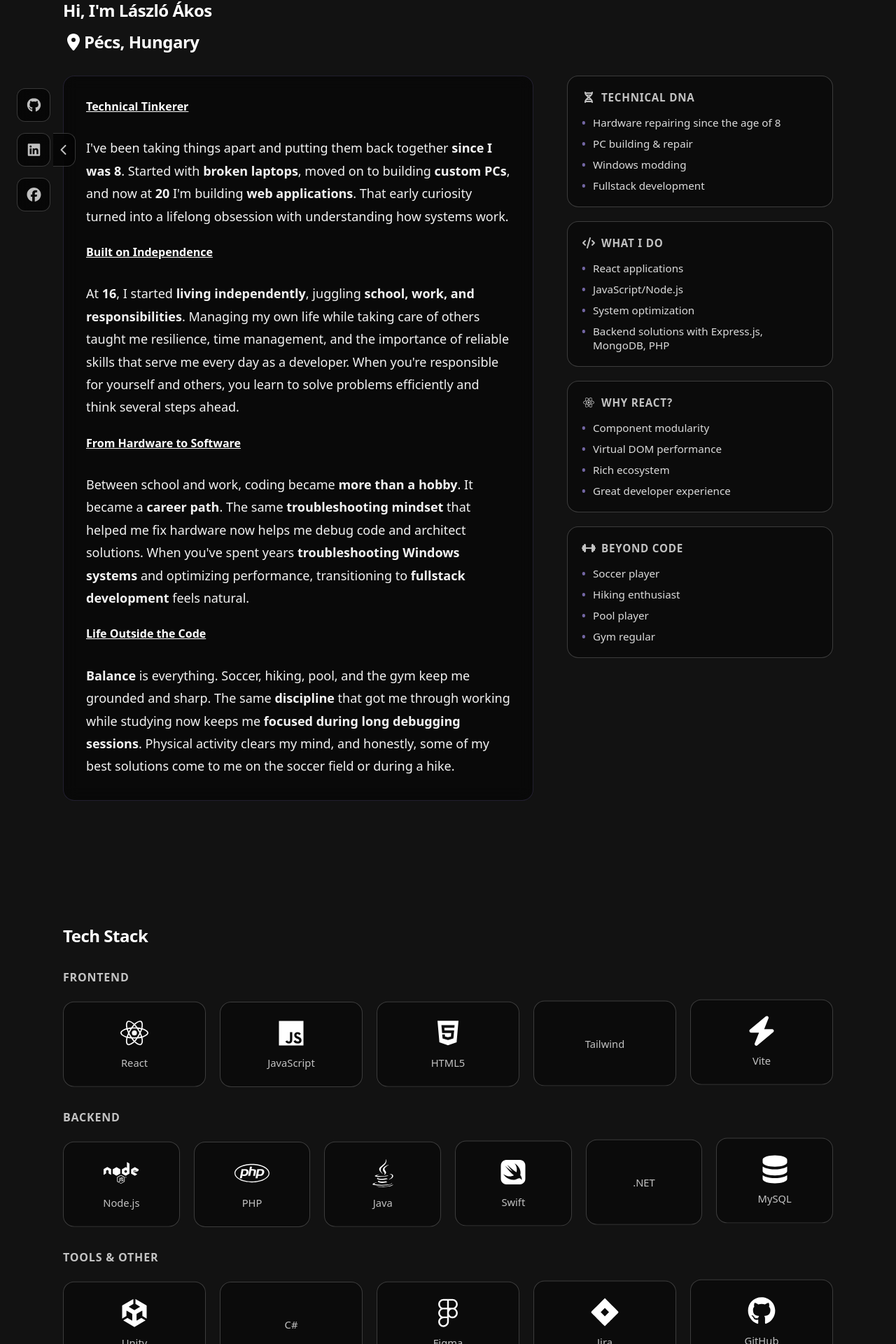
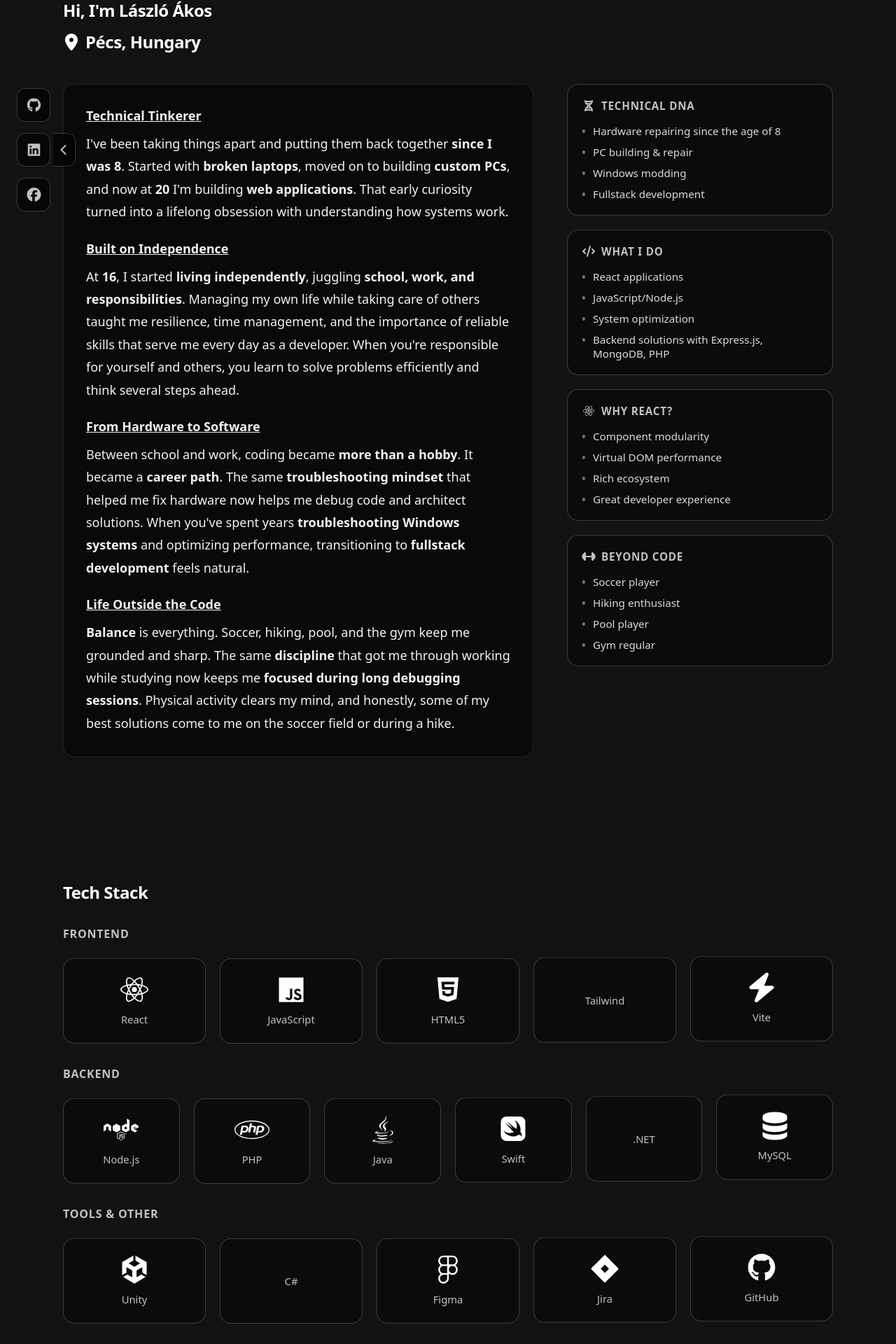
Before and after one commit to notfoolish/portfolio, a React (Vite) app: page / in a window 1280 px wide. Shown: the part 186-2106 px from the top of the page at 70% size. Built offline with nearby package versions, Linux system fonts and the light colour scheme.

Commit message:
Refactor About and Contact components; enhance styling and structure; add constants for navigation height

```diff
--- a/src/components/About.css
+++ b/src/components/About.css
@@ -12,6 +12,19 @@
   border-radius: 16px;
   border: 1px solid rgba(141, 125, 202, 0.2);
   backdrop-filter: blur(10px);
+}
+
+.about-main h3 {
+  font-size: 1.125rem;
+  font-weight: 700;
+  text-decoration: underline;
+  margin-top: 24px;
+  margin-bottom: 12px;
+  color: rgba(255, 255, 255, 0.95);
+}
+
+.about-main h3:first-child {
+  margin-top: 0;
 }
 
 .about-main p {
@@ -85,13 +98,13 @@
   font-weight: bold;
 }
 
-#home h2 {
+#about h2 {
   display: inline-flex;
   align-items: center;
   gap: 8px;
 }
 
-#home h2 svg {
+#about h2 svg {
   width: 1em;
   height: 1em;
 }
@@ -103,11 +116,9 @@
   }
 
   .about-sidebar {
-    grid-template-columns: repeat(auto-fit, minmax(280px, 1fr));
     flex-direction: row;
     flex-wrap: wrap;
   }
-
   .about-card {
     flex: 1 1 280px;
   }
--- a/src/components/About.jsx
+++ b/src/components/About.jsx
@@ -2,9 +2,7 @@ import { FontAwesomeIcon } from '@fortawesome/react-fontawesome'
 import { faLocationDot, faDna, faCode, faDumbbell } from '@fortawesome/free-solid-svg-icons'
 import { faReact } from '@fortawesome/free-brands-svg-icons'
 import './About.css'
-
-
-const NAV_HEIGHT = 72
+import { NAV_HEIGHT } from '../constants'
 
 export default function About() {
   return (
@@ -17,24 +15,20 @@ export default function About() {
         </h2>
         <div className="about-content">
           <div className="about-main">
-            <b><u>Technical Tinkerer</u></b>
+            <h3>Technical Tinkerer</h3>
             <p>
-              <br />
               I've been taking things apart and putting them back together <b>since I was 8</b>. Started with <b>broken laptops</b>, moved on to building <b>custom PCs</b>, and now at <b>20</b> I'm building <b>web applications</b>. That early curiosity turned into a lifelong obsession with understanding how systems work.
             </p>
-            <b><u>Built on Independence</u></b>
+            <h3>Built on Independence</h3>
             <p>
-              <br />
               At <b>16</b>, I started <b>living independently</b>, juggling <b>school, work, and responsibilities</b>. Managing my own life while taking care of others taught me resilience, time management, and the importance of reliable skills that serve me every day as a developer. When you're responsible for yourself and others, you learn to solve problems efficiently and think several steps ahead.
             </p>
-            <b><u>From Hardware to Software</u></b>
+            <h3>From Hardware to Software</h3>
             <p>
-              <br />
               Between school and work, coding became <b>more than a hobby</b>. It became a <b>career path</b>. The same <b>troubleshooting mindset</b> that helped me fix hardware now helps me debug code and architect solutions. When you've spent years <b>troubleshooting Windows systems</b> and optimizing performance, transitioning to <b>fullstack development</b> feels natural.
             </p>
-            <b><u>Life Outside the Code</u></b>
+            <h3>Life Outside the Code</h3>
             <p>
-              <br />
               <b>Balance</b> is everything. Soccer, hiking, pool, and the gym keep me grounded and sharp. The same <b>discipline</b> that got me through working while studying now keeps me <b>focused during long debugging sessions</b>. Physical activity clears my mind, and honestly, some of my best solutions come to me on the soccer field or during a hike.
             </p>
           </div>
--- a/src/components/Contact.css
+++ b/src/components/Contact.css
@@ -68,7 +68,7 @@
 .field input,
 .field textarea {
   width: 100%;
-  padding: 12px 12px;
+  padding: 12px;
   border-radius: 12px;
   border: 1px solid var(--border);
   background: rgba(0, 0, 0, 0.4);
--- a/src/components/Contact.jsx
+++ b/src/components/Contact.jsx
@@ -5,8 +5,7 @@ import {
   faPaperPlane,
 } from '@fortawesome/free-solid-svg-icons'
 import './Contact.css'
-
-const NAV_HEIGHT = 72
+import { NAV_HEIGHT } from '../constants'
 
 export default function Contact() {
   return (
--- a/src/components/Projects.css
+++ b/src/components/Projects.css
@@ -1,17 +1,3 @@
-.projects-intro {
-  background: rgba(0, 0, 0, 0.5);
-  padding: 20px 32px;
-  border-radius: 12px;
-  border: 1px solid rgba(141, 125, 202, 0.2);
-  margin-top: 20px;
-  backdrop-filter: blur(10px);
-}
-
-.projects-intro p {
-  margin: 0;
-  font-size: 1.05rem;
-}
-
 .project-grid {
   margin-top: 32px;
   display: grid;
@@ -122,6 +108,12 @@
   transform: scale(1.05);
 }
 
+@media (max-width: 968px) {
+  .project-grid {
+    grid-template-columns: repeat(2, 1fr);
+  }
+}
+
 @media (max-width: 720px) {
   .project-grid {
     grid-template-columns: 1fr;
--- a/src/components/SocialSidebar.jsx
+++ b/src/components/SocialSidebar.jsx
@@ -15,12 +15,12 @@ export default function SocialSidebar() {
     <aside className={`social-sidebar ${isExpanded ? 'expanded' : 'collapsed'}`}>
       <button
         className="toggle-button"
+        type="button"
         onClick={() => setIsExpanded(!isExpanded)}
         aria-label={isExpanded ? 'Hide sidebar' : 'Show sidebar'}
       >
         <FontAwesomeIcon icon={isExpanded ? faChevronLeft : faChevronRight} />
-      </button>
-      <div className="social-links">
+      </button>      <div className="social-links">
         <a href="https://github.com/notfoolish" target="_blank" rel="noopener noreferrer" title="GitHub">
           <FontAwesomeIcon icon={faGithub} />
         </a>
--- a/src/components/TechStack.css
+++ b/src/components/TechStack.css
@@ -28,24 +28,16 @@
   border: 1px solid var(--border);
   border-radius: 16px;
   background: rgba(0, 0, 0, 0.35);
-  transition: all 0.3s ease;
+  transition: transform 0.3s ease, border-color 0.3s ease, box-shadow 0.3s ease;
   animation: float 3s ease-in-out infinite;
+  animation-delay: calc(var(--i, 0) * 0.2s);
 }
 
-.tech-item:nth-child(1) { animation-delay: 0s; }
-.tech-item:nth-child(2) { animation-delay: 0.2s; }
-.tech-item:nth-child(3) { animation-delay: 0.4s; }
-.tech-item:nth-child(4) { animation-delay: 0.6s; }
-.tech-item:nth-child(5) { animation-delay: 0.8s; }
-.tech-item:nth-child(6) { animation-delay: 1s; }
-.tech-item:nth-child(7) { animation-delay: 1.2s; }
-.tech-item:nth-child(8) { animation-delay: 1.4s; }
-.tech-item:nth-child(9) { animation-delay: 1.6s; }
-
 .tech-item:hover {
-  transform: scale(1.1);
+  transform: scale(1.1) translateY(-10px);
   border-color: #fff;
   box-shadow: 0 0 20px rgba(255, 255, 255, 0.3);
+  animation-play-state: paused;
 }
 
 .tech-item svg {
--- a/src/components/TechStack.jsx
+++ b/src/components/TechStack.jsx
@@ -17,8 +17,32 @@ import {
   faGithub,
 } from '@fortawesome/free-brands-svg-icons'
 import './TechStack.css'
+import { NAV_HEIGHT } from '../constants'
 
-const NAV_HEIGHT = 72
+const frontendTech = [
+  { icon: faReact, name: 'React' },
+  { icon: faJs, name: 'JavaScript' },
+  { icon: faHtml5, name: 'HTML5' },
+  { icon: null, name: 'Tailwind' },
+  { icon: faBolt, name: 'Vite' },
+]
+
+const backendTech = [
+  { icon: faNode, name: 'Node.js' },
+  { icon: faPhp, name: 'PHP' },
+  { icon: faJava, name: 'Java' },
+  { icon: faSwift, name: 'Swift' },
+  { icon: null, name: '.NET' },
+  { icon: faDatabase, name: 'MySQL' },
+]
+
+const toolsTech = [
+  { icon: faUnity, name: 'Unity' },
+  { icon: null, name: 'C#' },
+  { icon: faFigma, name: 'Figma' },
+  { icon: faJira, name: 'Jira' },
+  { icon: faGithub, name: 'GitHub' },
+]
 
 export default function TechStack() {
   return (
@@ -28,79 +52,36 @@ export default function TechStack() {
         <div className="tech-section">
           <h4>Frontend</h4>
           <div className="tech-grid">
-            <div className="tech-item">
-              <FontAwesomeIcon icon={faReact} />
-              <span>React</span>
-            </div>
-            <div className="tech-item">
-              <FontAwesomeIcon icon={faJs} />
-              <span>JavaScript</span>
-            </div>
-            <div className="tech-item">
-              <FontAwesomeIcon icon={faHtml5} />
-              <span>HTML5</span>
-            </div>
-            <div className="tech-item">
-              <span>Tailwind</span>
-            </div>
-            <div className="tech-item">
-              <FontAwesomeIcon icon={faBolt} />
-              <span>Vite</span>
-            </div>
+            {frontendTech.map((tech, index) => (
+              <div key={tech.name} className="tech-item" style={{ '--i': index }}>
+                {tech.icon && <FontAwesomeIcon icon={tech.icon} />}
+                <span>{tech.name}</span>
+              </div>
+            ))}
           </div>
         </div>
 
         <div className="tech-section">
           <h4>Backend</h4>
           <div className="tech-grid">
-            <div className="tech-item">
-              <FontAwesomeIcon icon={faNode} />
-              <span>Node.js</span>
-            </div>
-            <div className="tech-item">
-              <FontAwesomeIcon icon={faPhp} />
-              <span>PHP</span>
-            </div>
-            <div className="tech-item">
-              <FontAwesomeIcon icon={faJava} />
-              <span>Java</span>
-            </div>
-            <div className="tech-item">
-              <FontAwesomeIcon icon={faSwift} />
-              <span>Swift</span>
-            </div>
-            <div className="tech-item">
-              <span>.NET</span>
-            </div>
-            <div className="tech-item">
-              <FontAwesomeIcon icon={faDatabase} />
-              <span>MySQL</span>
-            </div>
+            {backendTech.map((tech, index) => (
+              <div key={tech.name} className="tech-item" style={{ '--i': index }}>
+                {tech.icon && <FontAwesomeIcon icon={tech.icon} />}
+                <span>{tech.name}</span>
+              </div>
+            ))}
           </div>
         </div>
 
         <div className="tech-section">
           <h4>Tools & Other</h4>
           <div className="tech-grid">
-            <div className="tech-item">
-              <FontAwesomeIcon icon={faUnity} />
-              <span>Unity</span>
-            </div>
-            <div className="tech-item">
-              <span>C#</span>
-            </div>
-            <div className="tech-item">
-              <FontAwesomeIcon icon={faFigma} />
-              <span>Figma</span>
-            </div>
-            <div className="tech-item">
-              <FontAwesomeIcon icon={faJira} />
-              <span>Jira</span>
-            </div>
-            <div className="tech-item">
-              <FontAwesomeIcon icon={faGithub} />
-              <span>GitHub</span>
-            </div>
+            {toolsTech.map((tech, index) => (
+              <div key={tech.name} className="tech-item" style={{ '--i': index }}>
+                {tech.icon && <FontAwesomeIcon icon={tech.icon} />}
+                <span>{tech.name}</span>
+              </div>
+            ))}
           </div>
         </div>
       </div>
--- /dev/null
+++ b/src/constants.js
@@ -0,0 +1 @@
+export const NAV_HEIGHT = 72
```
Also changed, not shown: src/components/Navbar.jsx (+7 -9 lines), src/components/Projects.jsx (+7 -5 lines).
